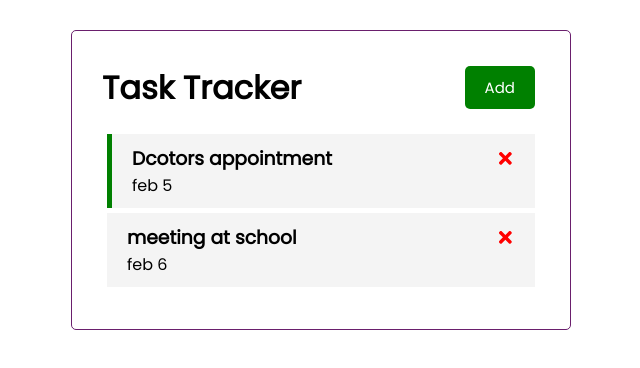
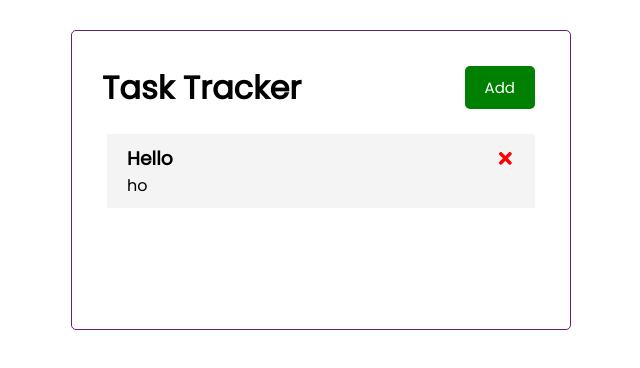
Before and after one commit to PrattyT/Task-Tracker, a React (Create React App) app in the folder react-task-tracker/: page / in a window 1280 px wide. Shown: the top 368 px of the page, without its empty margins (319-959 px from the left). Built offline with nearby package versions, Linux system fonts and the light colour scheme; data requests are answered from the project's data file.

Commit message:
toggle reminders

```diff
--- /dev/null
+++ b/react-task-tracker/db.json
@@ -0,0 +1,10 @@
+{
+  "tasks": [
+    {
+      "text": "Hello",
+      "day": "ho",
+      "reminder": false,
+      "id": 1
+    }
+  ]
+}
--- a/react-task-tracker/package.json
+++ b/react-task-tracker/package.json
@@ -6,6 +6,7 @@
     "@testing-library/jest-dom": "^5.12.0",
     "@testing-library/react": "^11.2.7",
     "@testing-library/user-event": "^12.8.3",
+    "json-server": "^0.16.3",
     "react": "^17.0.2",
     "react-dom": "^17.0.2",
     "react-icons": "^4.2.0",
@@ -16,7 +17,8 @@
     "start": "react-scripts start",
     "build": "react-scripts build",
     "test": "react-scripts test",
-    "eject": "react-scripts eject"
+    "eject": "react-scripts eject",
+    "server": "json-server --watch db.json --port 5000"
   },
   "eslintConfig": {
     "extends": [
--- a/react-task-tracker/src/App.js
+++ b/react-task-tracker/src/App.js
@@ -1,51 +1,93 @@
-import { useState } from "react";
+import { useState, useEffect } from "react";
 import Header from "./components/Header";
 import Tasks from "./components/Tasks";
 import AddTask from "./components/AddTask";
 
 import "./App.css";
 
-function App() {
+const App = () => {
   const [showAddTask, setShowAddTask] = useState(false);
-  const [tasks, setTasks] = useState([
-    {
-      id: 1,
-      text: "Dcotors appointment",
-      day: "feb 5",
-      reminder: true,
-    },
-    {
-      id: 2,
-      text: "meeting at school",
-      day: "feb 6",
-      reminder: false,
-    },
-  ]);
+  const [tasks, setTasks] = useState([]);
+
+  useEffect(() => {
+    const getTasks = async () => {
+      const tasksFromServer = await fetchTasks();
+      setTasks(tasksFromServer);
+    };
+    getTasks();
+  }, []);
+
+  // fetch tasks
+  const fetchTasks = async () => {
+    const res = await fetch("http://localhost:5000/tasks");
+    const data = await res.json();
+
+    return data;
+  };
+
+  const fetchTask = async (id) => {
+    const res = await fetch(`http://localhost:5000/tasks/${id}`);
+    const data = await res.json();
+
+    return data;
+  };
 
   // Add Task
-  const addTask = (task) => {
-    const id = Math.floor(Math.random() * 10000) + 1;
-    const newTask = { id, ...task };
-    setTasks([...tasks, newTask]);
+  const addTask = async (task) => {
+    const res = await fetch("http://localhost:5000/tasks", {
+      method: "POST",
+      headers: {
+        "Content-type": "application/json",
+      },
+      body: JSON.stringify(task),
+    });
+
+    const data = await res.json();
+
+    setTasks([...tasks, data]);
+
+    // const id = Math.floor(Math.random() * 10000) + 1;
+    // const newTask = { id, ...task };
+    // setTasks([...tasks, newTask]);
   };
 
   // delete tasks
-  const deleteTask = (id) => {
+  const deleteTask = async (id) => {
+    await fetch(`http://localhost:5000/tasks/${id}`, {
+      method: "DELETE",
+    });
+
     setTasks(tasks.filter((task) => task.id !== id));
   };
 
   // toggle reminder
-  const toggleReminder = (id) => {
+  const toggleReminder = async (id) => {
+    const taskToToggle = await fetchTask(id);
+    const updTask = { ...taskToToggle, reminder: !taskToToggle.reminder };
+
+    const res = await fetch(`http://localhost:5000/tasks/${id}`, {
+      method: "PUT",
+      headers: {
+        "Content-type": "application/json",
+      },
+      body: JSON.stringify(updTask),
+    });
+
+    const data = await res.json();
+
     setTasks(
       tasks.map((task) =>
-        task.id === id ? { ...task, reminder: !task.reminder } : task
+        task.id === id ? { ...task, reminder: data.reminder } : task
       )
     );
   };
 
   return (
     <div className="container">
-      <Header onAdd={() => setShowAddTask(!showAddTask)} showAdd = {showAddTask}/>
+      <Header
+        onAdd={() => setShowAddTask(!showAddTask)}
+        showAdd={showAddTask}
+      />
       {showAddTask && <AddTask onAdd={addTask} />}
       {tasks.length > 0 ? (
         <Tasks tasks={tasks} onDelete={deleteTask} onToggle={toggleReminder} />
@@ -54,6 +96,6 @@
       )}
     </div>
   );
-}
+};
 
 export default App;
```
Also changed, not shown: 1 other file (tests, documents, lock files or other folders).
